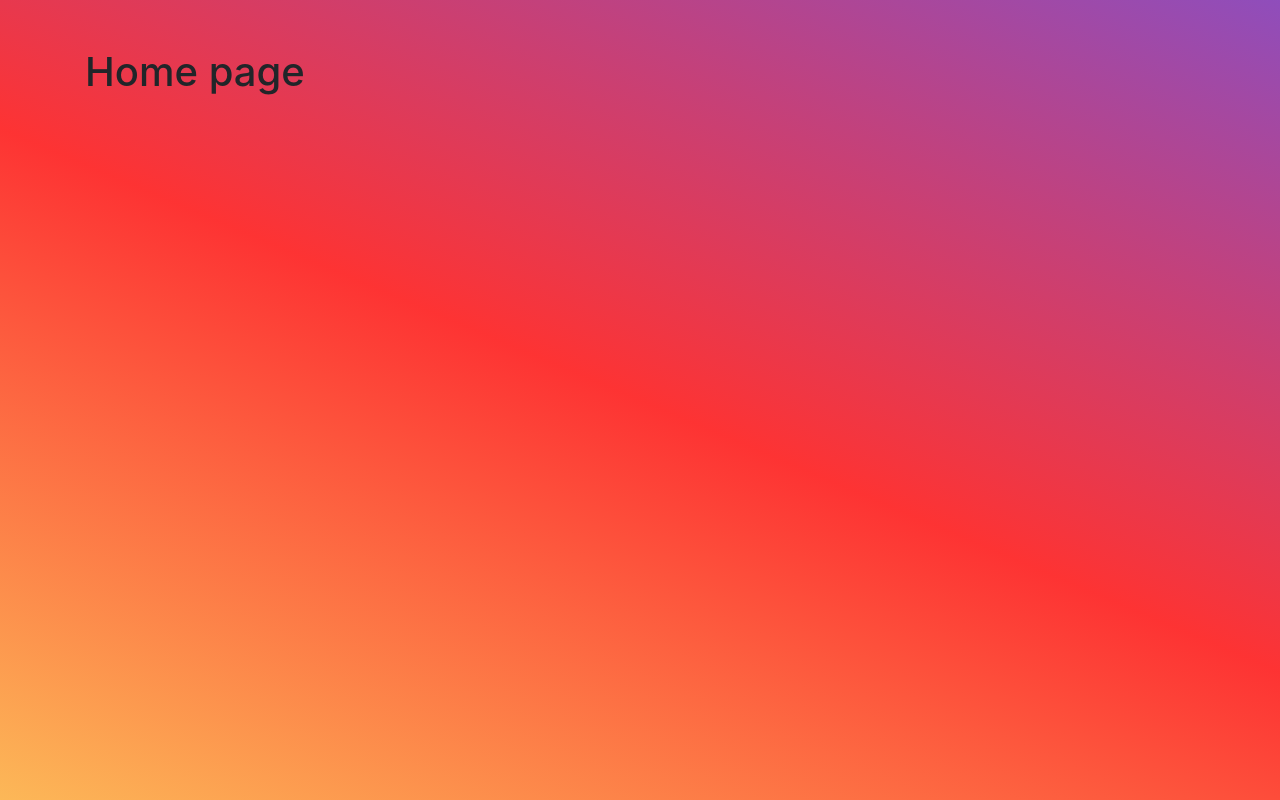
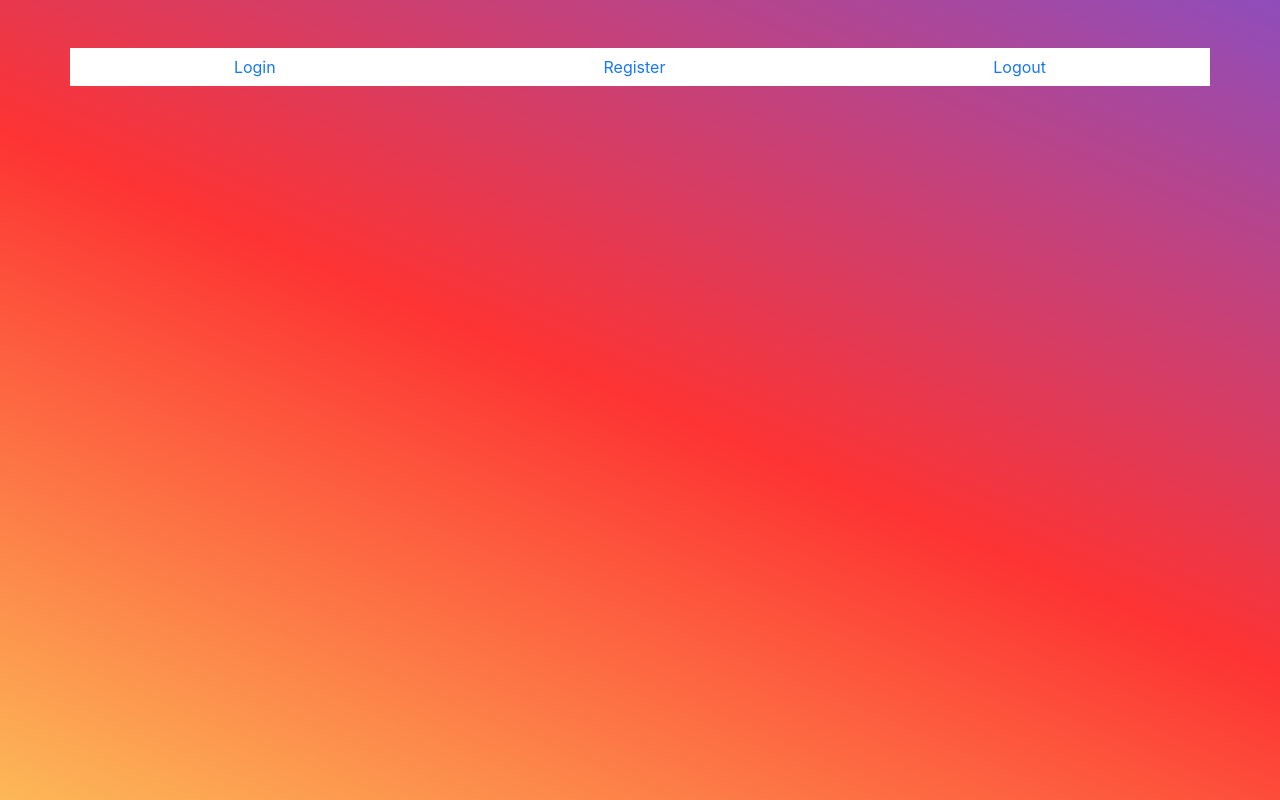
Before and after one commit to Barto-dev/chat, a React (Create React App) app in the folder client/: page / in a window 1280 px wide. Built offline with nearby package versions, Linux system fonts and the light colour scheme.

Commit message:
login with JWT

```diff
--- a/client/package.json
+++ b/client/package.json
@@ -9,6 +9,7 @@
     "@testing-library/user-event": "^12.1.10",
     "bootstrap": "^4.6.0",
     "graphql": "^15.5.0",
+    "jwt-decode": "^3.1.2",
     "node-sass": "^5.0.0",
     "react": "^17.0.2",
     "react-bootstrap": "^1.5.2",
--- a/client/src/App.js
+++ b/client/src/App.js
@@ -6,6 +6,8 @@ import Register from './pages/Register';
 import Login from './pages/Login';
 import Home from './pages/Home';
 
+import {AuthProvider} from './context/auth';
+
 import './App.scss';
 
 const App = () => {
@@ -13,6 +15,7 @@ const App = () => {
 
   return (
     <ApolloProvider>
+      <AuthProvider>
         <BrowserRouter>
           <Container className="pt-5">
             <Switch>
@@ -22,6 +25,7 @@ const App = () => {
             </Switch>
           </Container>
         </BrowserRouter>
+      </AuthProvider>
     </ApolloProvider>
   );
 }
--- /dev/null
+++ b/client/src/context/auth.js
@@ -0,0 +1,55 @@
+import React, {createContext, useReducer, useContext} from 'react';
+import jwtDecode from 'jwt-decode';
+
+const AuthStateContext = createContext();
+const AuthDispatchContext = createContext();
+
+const token = localStorage.getItem('token');
+
+let user = null;
+if (token) {
+  const decodedToken = jwtDecode(token);
+  const expiresAt = new Date(decodedToken.exp * 1000);
+
+  if (new Date() > expiresAt) {
+    localStorage.removeItem('token');
+  } else {
+    user = decodedToken;
+  }
+
+} else {
+  console.log('No token found')
+}
+
+const authReducer = (state, action) => {
+  switch (action.type) {
+    case 'LOGIN':
+      localStorage.setItem('token', action.payload.token);
+      return {
+        ...state,
+        user: action.payload
+      }
+    case 'LOGOUT':
+      localStorage.removeItem('token');
+      return {
+        ...state,
+        user: null
+      }
+    default:
+      throw new Error(`Uknown action type: ${action.type}`)
+  }
+}
+
+export const AuthProvider = ({children}) => {
+  const [state, dispatch] = useReducer(authReducer, {user});
+  return (
+    <AuthDispatchContext.Provider value={dispatch}>
+      <AuthStateContext.Provider value={state}>
+        {children}
+      </AuthStateContext.Provider>
+    </AuthDispatchContext.Provider>
+  )
+}
+
+export const useAuthState = () => useContext(AuthStateContext);
+export const useAuthDispatch = () => useContext(AuthDispatchContext);
--- a/client/src/pages/Home.js
+++ b/client/src/pages/Home.js
@@ -1,10 +1,27 @@
 import React from 'react';
+import {Row, Col, Button} from 'react-bootstrap';
+import {Link} from 'react-router-dom';
 
-const Home = () => {
+import {useAuthDispatch} from '../context/auth';
+
+const Home = ({history}) => {
+  const dispatch = useAuthDispatch();
+
+  const logout = () => {
+    dispatch({type: 'LOGOUT'});
+    history.push('/login')
+  }
+
   return (
-    <div>
-      <h1>Home page</h1>
-    </div>
+    <Row className="bg-white justify-content-around">
+      <Link to="/login">
+        <Button variant="link">Login</Button>
+      </Link>
+      <Link to="/register">
+        <Button variant="link">Register</Button>
+      </Link>
+        <Button variant="link" onClick={logout}>Logout</Button>
+    </Row>
   );
 };
 
--- a/client/src/pages/Login.js
+++ b/client/src/pages/Login.js
@@ -2,6 +2,8 @@ import {useState} from 'react';
 import {Row, Col, Form, Button} from 'react-bootstrap';
 import {gql, useLazyQuery} from '@apollo/client';
 import {Link} from 'react-router-dom';
+
+import {useAuthDispatch} from '../context/auth';
 
 const LOGIN_USER = gql`
     query login(
@@ -25,13 +27,15 @@ const Login = (props) => {
     password: '',
   });
 
-  const [errors, setErrors] = useState({})
+  const [errors, setErrors] = useState({});
+
+  const dispatch = useAuthDispatch();
 
   const [loginUser, {loading}] = useLazyQuery(LOGIN_USER, {
     onError: (err) => setErrors(err.graphQLErrors[0].extensions.errors),
     onCompleted: (data) => {
       console.log(data)
-      localStorage.setItem('token', data.login.token);
+      dispatch({type: 'LOGIN', payload: data.login})
       props.history.push('/')
     }
   });
```
Also changed, not shown: 1 other file (tests, documents, lock files or other folders). Lines whose indentation alone changed are shown as unchanged.
